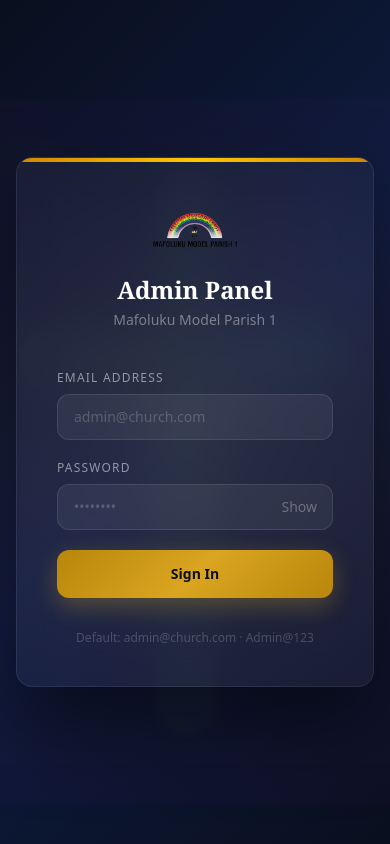
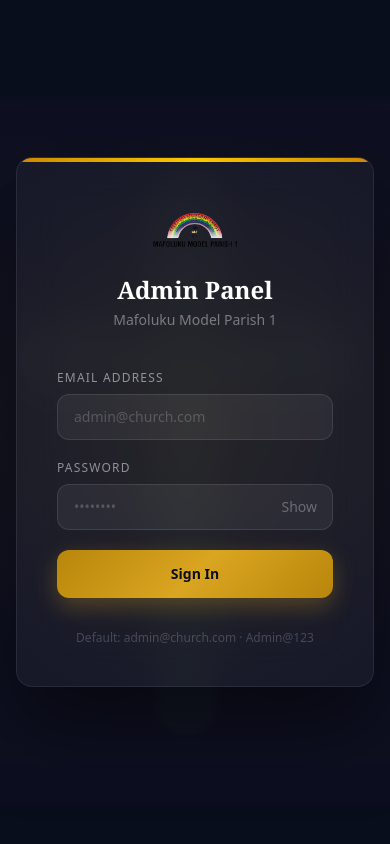
Before and after one commit to Tomisin-11/Churchh, a React (Vite) app: page /admin/login in a window 390 px wide. Built offline with nearby package versions, Linux system fonts and the light colour scheme; no server answers.

Commit message:
Implement mobile responsiveness in AdminLogin
Added mobile responsiveness to AdminLogin component.

```diff
--- a/src/admin/AdminLogin.jsx
+++ b/src/admin/AdminLogin.jsx
@@ -1,4 +1,4 @@
-import { useState } from "react";
+import { useState, useEffect } from "react";
 import { useNavigate } from "react-router-dom";
 import { login } from "./api";
 import { useAuth } from "./context/AuthContext";
@@ -9,8 +9,17 @@ export default function AdminLogin() {
   const [error, setError] = useState("");
   const [loading, setLoading] = useState(false);
   const [showPw, setShowPw] = useState(false);
+  const [isMobile, setIsMobile] = useState(() => window.innerWidth < 1024);
   const { signIn } = useAuth();
   const navigate = useNavigate();
+
+  useEffect(() => {
+    const mq = window.matchMedia("(max-width: 1023px)");
+    setIsMobile(mq.matches);
+    const handler = (e) => setIsMobile(e.matches);
+    mq.addEventListener("change", handler);
+    return () => mq.removeEventListener("change", handler);
+  }, []);
 
   async function handleSubmit(e) {
     e.preventDefault();
@@ -30,7 +39,12 @@ export default function AdminLogin() {
 
   return (
     <div
-      className="min-h-screen flex items-center justify-center relative overflow-hidden admin-login-bg"
+      className="min-h-screen flex items-center justify-center relative overflow-hidden"
+      style={{
+        background: isMobile
+          ? "#090e1c"
+          : "linear-gradient(135deg, #0a0f1e 0%, #0d1b3e 50%, #0a0f1e 100%)",
+      }}
     >
       {/* Background cross watermark */}
       <div className="absolute inset-0 flex items-center justify-center pointer-events-none select-none">
```
